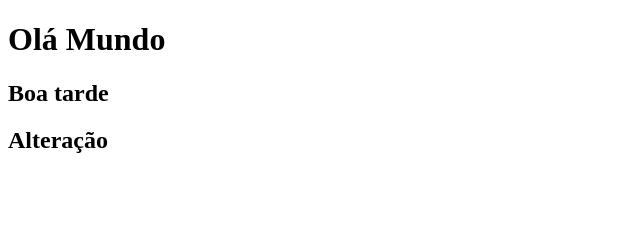
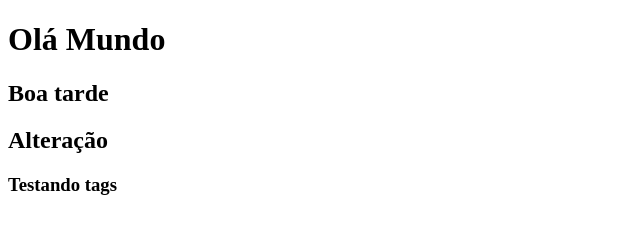
Before and after one commit to DaviOrtolan/curso_git_1, a plain HTML site: page index.html in a window 1280 px wide. Shown: the whole page, without its empty margins (0-640 px from the left). Drawn offline with Linux system fonts and the light colour scheme.

Commit message:
Enviando alteração

```diff
--- a/index.html
+++ b/index.html
@@ -9,5 +9,6 @@
     <h1>Olá Mundo</h1>
     <h2>Boa tarde</h2>
     <h2>Alteração</h2>
+    <h3>Testando tags</h3>
 </body>
 </html>
```
